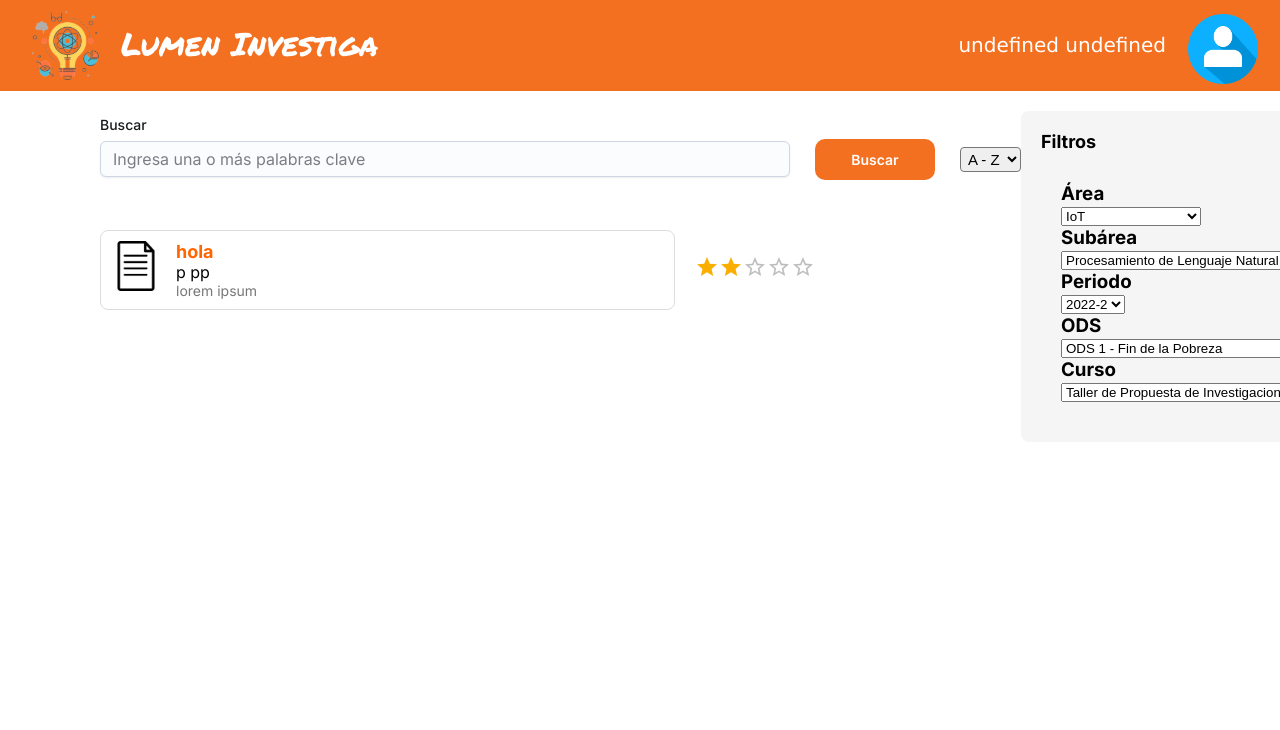
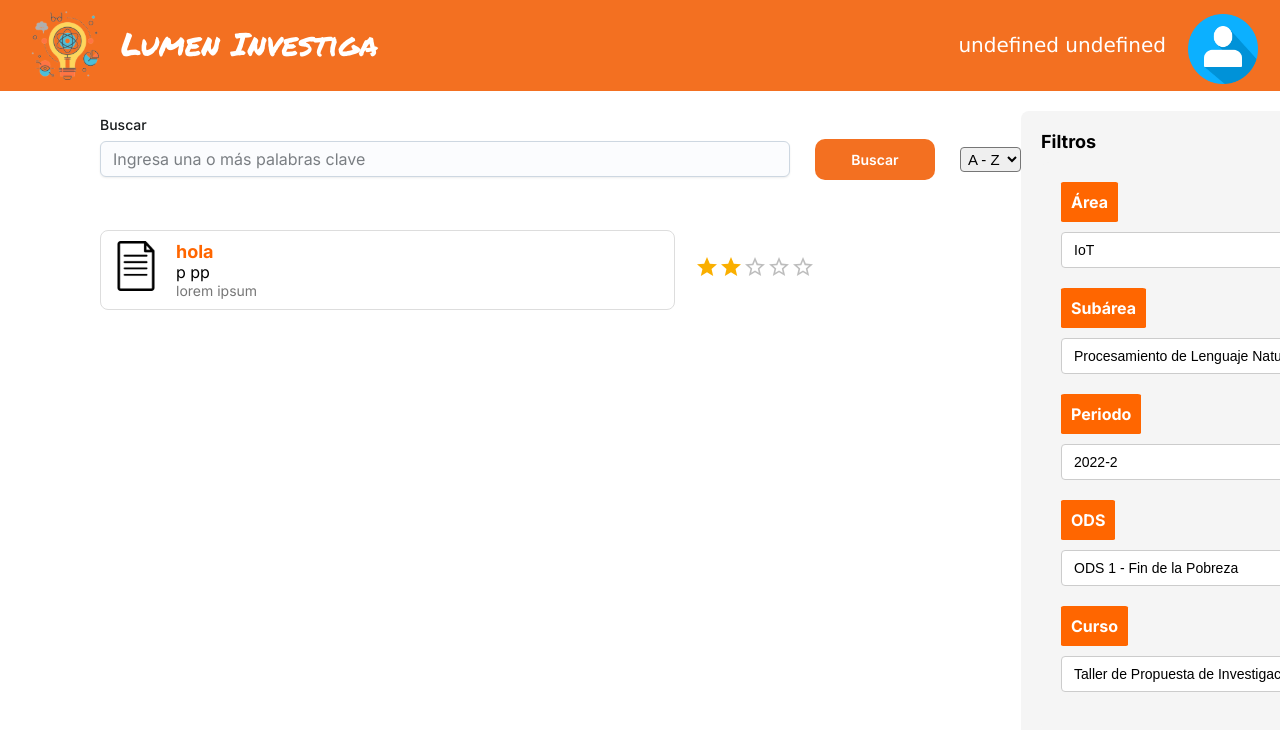
Before and after one commit to NACB654/Ing.Soft.II-Frontend, a Next.js app in the folder lumen.investiga-frontend/: page /home/results in a window 1280 px wide. Shown: the top 730 px of the page. Built offline with nearby package versions, Linux system fonts and the light colour scheme; no server answers.

Commit message:
Update results.module.css

```diff
--- a/lumen.investiga-frontend/src/app/home/results/results.module.css
+++ b/lumen.investiga-frontend/src/app/home/results/results.module.css
@@ -92,3 +92,34 @@
 .filterSection input[type="checkbox"] {
   margin-right: 10px;
 }
+
+.filterSection h3 {
+  font-size: 16px;
+  font-weight: bold;
+  color: #fff;
+  background-color: #ff6600;
+  padding: 10px;
+  border-radius: 4%;
+  margin: 0;
+  display: inline-block;
+}
+
+.filterSection select {
+  width: 100%;
+  padding: 8px;
+  border-radius: 4px;
+  border: 1px solid #ccc;
+  font-size: 14px;
+  background-color: #fff;
+  cursor: pointer;
+  transition: border-color 0.3s ease;
+  margin-top: 10px;
+}
+
+.filterSection select:hover {
+  border-color: #ff6600;
+}
+
+.filterSection {
+  margin-bottom: 20px;
+}
```
